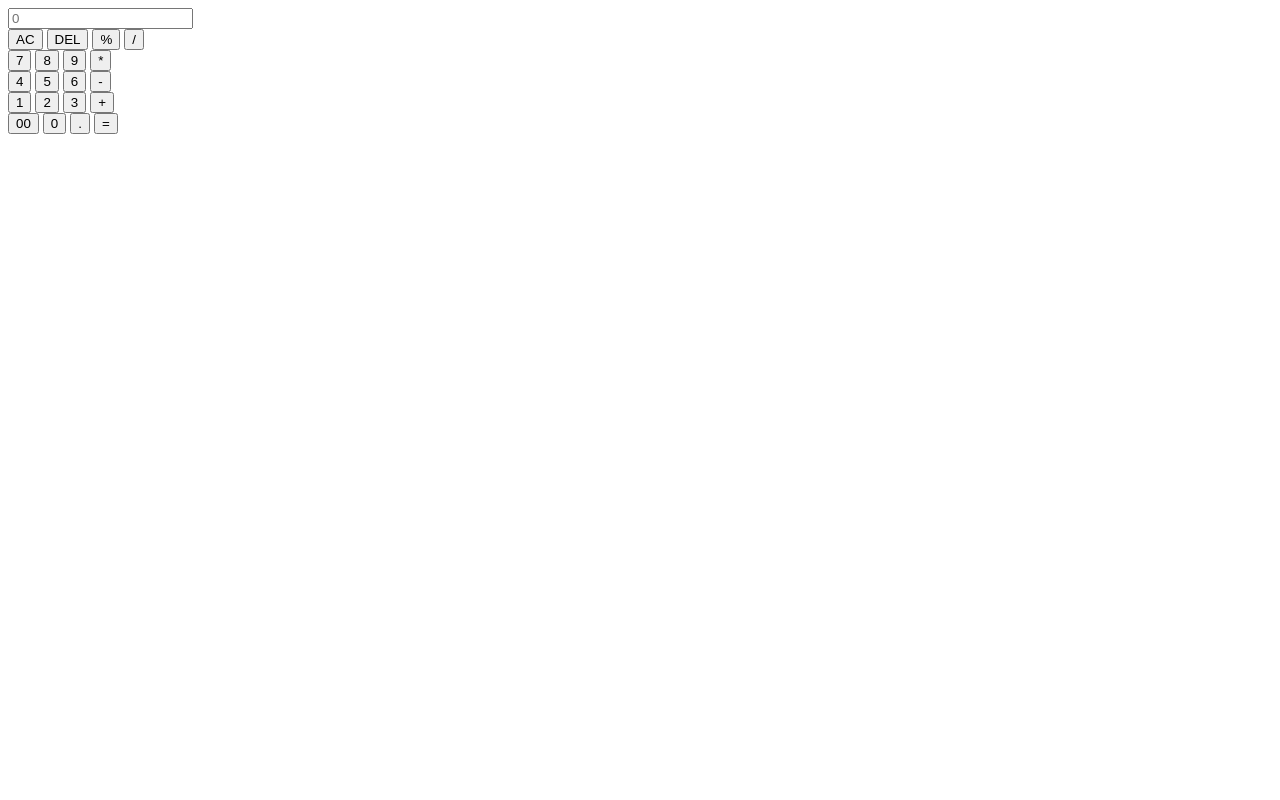
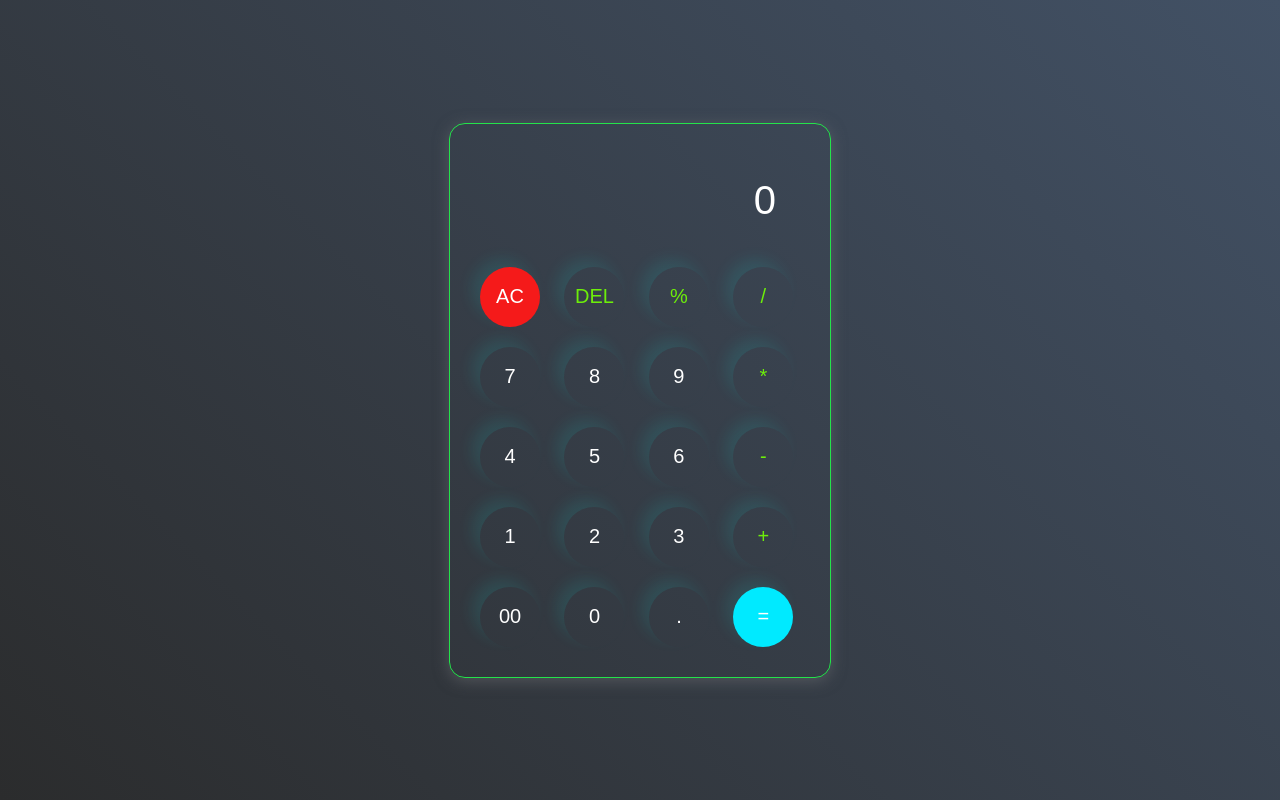
Before and after one commit to its-sam-07/calculator-web-application, a plain HTML site: page index.html in a window 1280 px wide. Drawn offline with Linux system fonts and the light colour scheme.

Commit message:
index.html

```diff
--- a/index.html
+++ b/index.html
@@ -4,7 +4,7 @@
     <meta charset="UTF-8" />
     <meta http-equiv="X-UA-Compatible" content="IE=edge" />
     <meta name="viewport" content="width=device-width, initial-scale=1.0" />
-    <link rel="stylesheet" href="#" />
+    <link rel="stylesheet" href="style.css" />
     <title>Calculator Page</title>
 
   </head>
```
